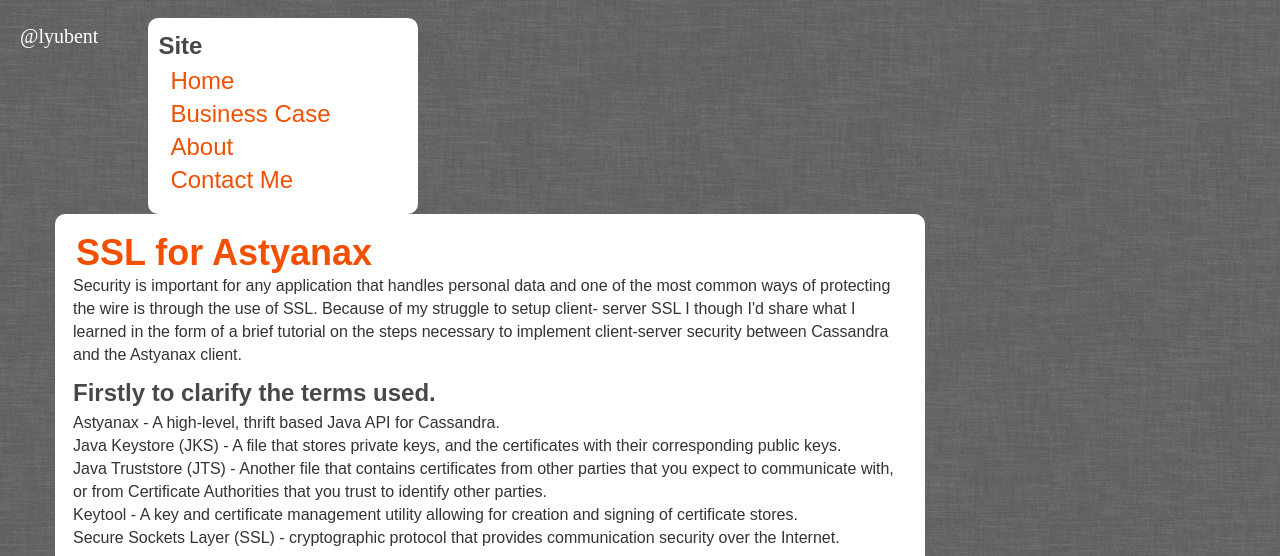
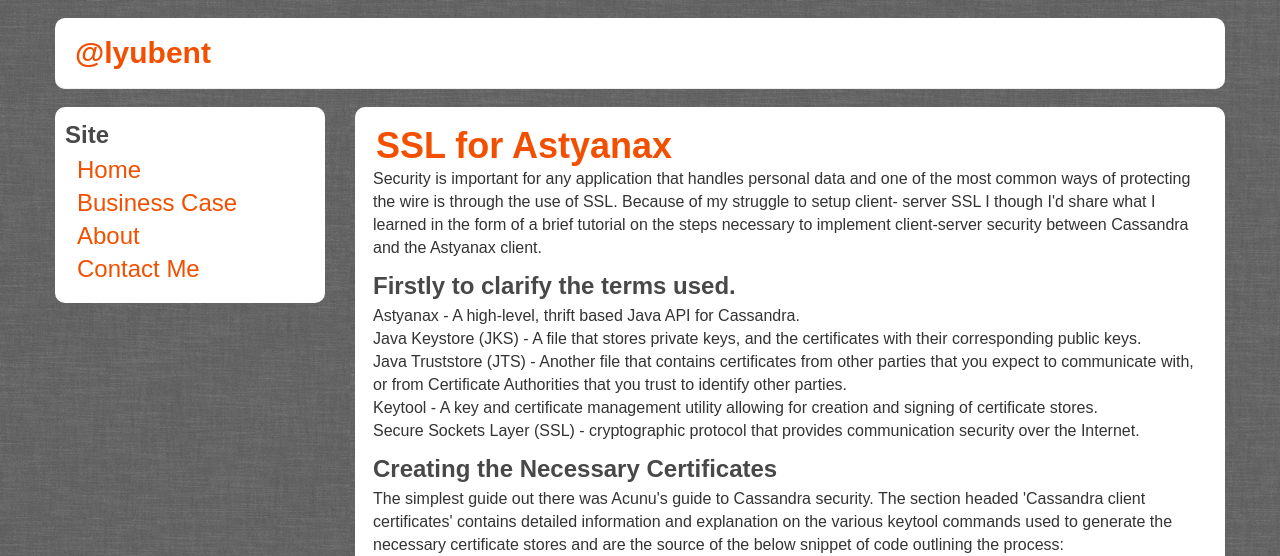
Before and after one commit to lyubent/lyubent.github.com, a Jekyll site: the page built from index.html, in a window 1280 px wide. Shown: the top 556 px of the page. Built offline with Jekyll 4.4.1, drawn with Linux system fonts in a browser that asks for light colours; some web fonts are replaced; the list of posts is cut into pages by our own code; grey boxes are pictures that could not be loaded.

Commit message:
Resolving header issue

```diff
--- a/_layouts/default.html
+++ b/_layouts/default.html
@@ -22,20 +22,13 @@
   <script src="/js/main.js"></script>
 </head>
 <body data-spy="scroll" data-target="#sidebar">
-  <div class="navbar">
-    <div class="navbar-inner">
-      <a class="brand" href="#">{% include name %}</a>
+  <div class="container">
+    <div class="page-header">
+      <h1>
+        <a href="/">{% include name %}</a><br />
+        <small>{% include description %}</small>
+      </h1>
     </div>
-  </div>
-  <!--
-  <div class="page-header">
-    <h1>
-      <a href="/">{% include name %}</a><br />
-      <small>{% include description %}</small>
-    </h1>
-  </div>
-   -->
-  <div class="container">
     <div class="row" style="padding-bottom:20px;">
       <div class="span3 sidebar-container">
         <div class="sidebar" id="#sidebar">
```
